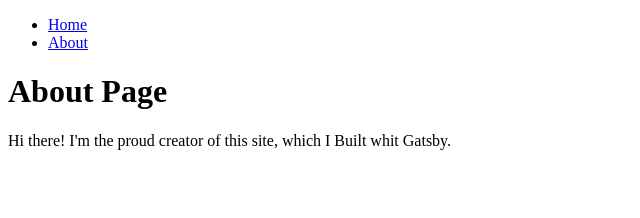
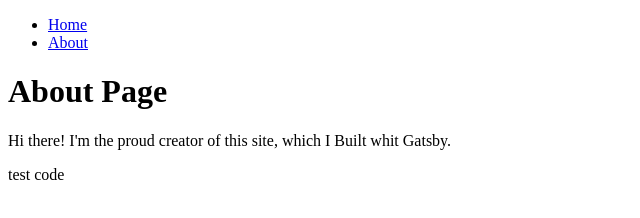
Before and after one commit to qlemql/MyBlog, a Gatsby site: page /about in a window 1280 px wide. Shown: the full height of the page, 0-640 px from the left. Built offline with nearby package versions, Linux system fonts and the light colour scheme; Gatsby itself is replaced by a stand-in of ours.

Commit message:
test commit

```diff
--- a/src/pages/about.js
+++ b/src/pages/about.js
@@ -7,6 +7,7 @@
       <p>
         Hi there! I'm the proud creator of this site, which I Built whit Gatsby.
       </p>
+      <div> test code</div>
     </Layout>
   );
 };
```
